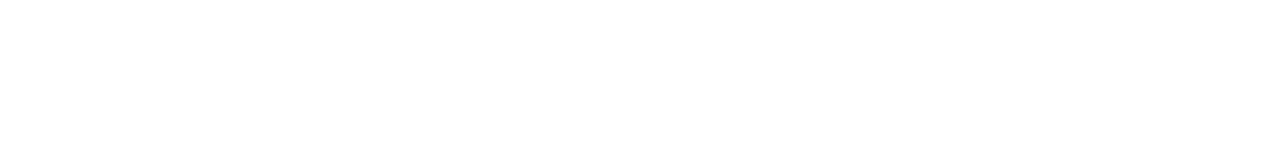
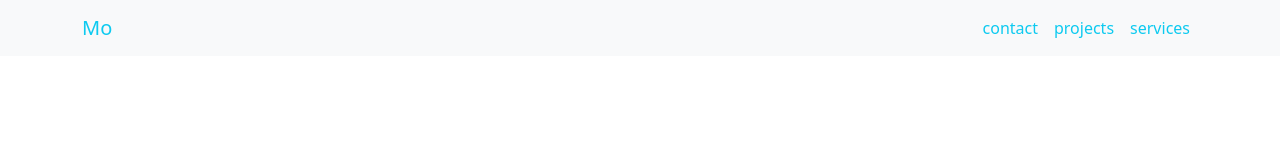
Before and after one commit to MoReham28/community-4, a plain HTML site: page index.html in a window 1280 px wide. Drawn offline with nearby package versions, Linux system fonts and the light colour scheme; a web font is replaced by a local one.

Commit message:
add navbar

```diff
--- a/index.html
+++ b/index.html
@@ -16,7 +16,18 @@
 </head>
 <body>
 
-
+<!--navbar-->
+<div class="navbar navbar-expand bg-light">
+    <div class="container">
+        <a href="#" class="navbar-brand text-info">Mo</a>
+        <ul class="navbar-nav">
+            <li class="nav-item"><a href="#contact" class="nav-link text-info" >contact</a></li>
+            <li class="nav-item"><a href="#projects" class="nav-link text-info" >projects</a></li>
+            <li class="nav-item"><a href="#services" class="nav-link text-info" >services</a></li>
+        </ul>
+    </div>
+</div>
+<!--end navbar-->
     <script src="https://cdn.jsdelivr.net/npm/bootstrap@5.3.3/dist/js/bootstrap.bundle.min.js" integrity="sha384-YvpcrYf0tY3lHB60NNkmXc5s9fDVZLESaAA55NDzOxhy9GkcIdslK1eN7N6jIeHz" crossorigin="anonymous"></script>
 </body>
 </html>
```
